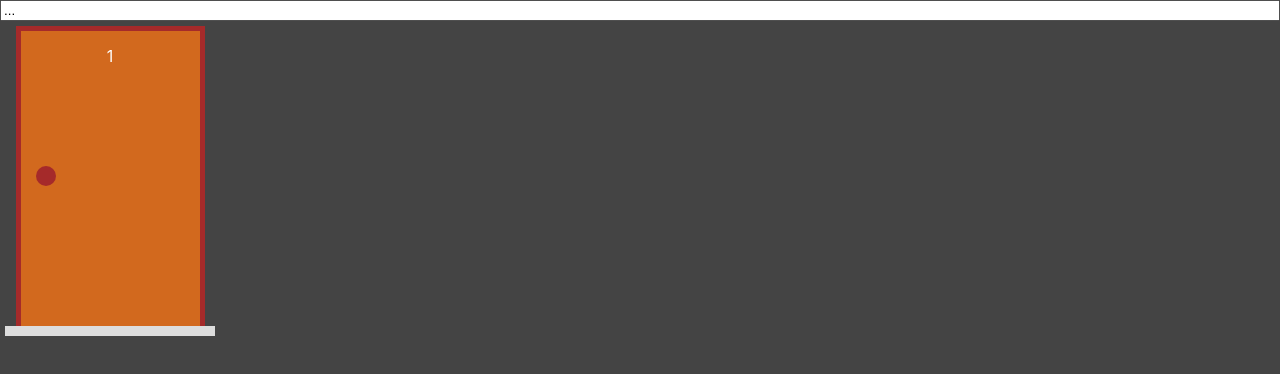
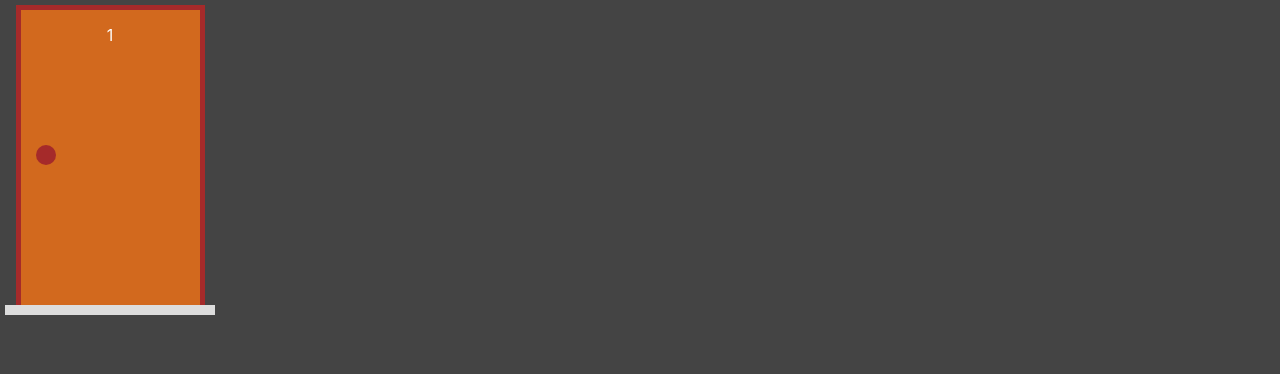
Before and after one commit to David-Pires/nextjs-doors, a Next.js app: page / in a window 1280 px wide. Shown: the top 374 px of the page. Built offline with nearby package versions, Linux system fonts and the light colour scheme.

Commit message:
selection mark, door component

```diff
--- a/components/Porta.tsx
+++ b/components/Porta.tsx
@@ -1,26 +1,34 @@
-import styles from '../styles/Porta.module.css'
-import PortaModel from '../model/porta'
+import styles from "../styles/Porta.module.css";
+import PortaModel from "../model/porta";
 
 interface PortaProps {
-  value: PortaModel
-  onChange: (novaPorta: PortaModel) => void
+  value: PortaModel;
+  onChange: (novaPorta: PortaModel) => void;
 }
 
 export default function Porta(props: PortaProps) {
-  const porta = props.value
-  const selecionada = porta.selecionada ? styles.selecionada: ''
-  const alternarSelecao = e => props.onChange(porta.alternarSelecao())
+  const porta = props.value;
+  const selecionada = porta.selecionada && !porta.aberta ? styles.selecionada : "";
+  const alternarSelecao = (e) => props.onChange(porta.alternarSelecao());
+  const abrir = (e) => {
+    e.stopPropagation();
+    props.onChange(porta.abrir());
+  };
 
+  function renderizarPorta() {
+    return (
+      <div className={styles.porta}>
+        <div className={styles.numero}>{porta.numero}</div>
+        <div className={styles.macaneta} onClick={abrir}></div>
+      </div>
+    );
+  }
   return (
     <div className={styles.area} onClick={alternarSelecao}>
       <div className={`${styles.frame} ${selecionada}`}>
-        <div className={styles.porta}>
-          <div className={styles.numero}>{porta.numero}</div>
-          <div className={styles.macaneta}></div>
-
-        </div>
+        {porta.aberta ? false : renderizarPorta()}
       </div>
       <div className={styles.chao}></div>
     </div>
-  )
+  );
 }
--- a/pages/index.jsx
+++ b/pages/index.jsx
@@ -9,8 +9,7 @@
 
   return (
     <div style={{ display: "flex", flexDirection: "column" }}>
-    <input type="text" value={texto} onChange={e => setTexto(e.target.value)}/>
-    <Porta value={p1} onChange={novaPorta => setP1(novaPorta)} />
+      <Porta value={p1} onChange={novaPorta => setP1(novaPorta)} />
     </div>
   )
 }
--- a/styles/Porta.module.css
+++ b/styles/Porta.module.css
@@ -13,6 +13,7 @@
   border-left: 5px solid brown;
   border-top: 5px solid brown;
   border-right: 5px solid brown;
+  background-color: #0005;
   width: 90%;
 }
 .porta {
```
